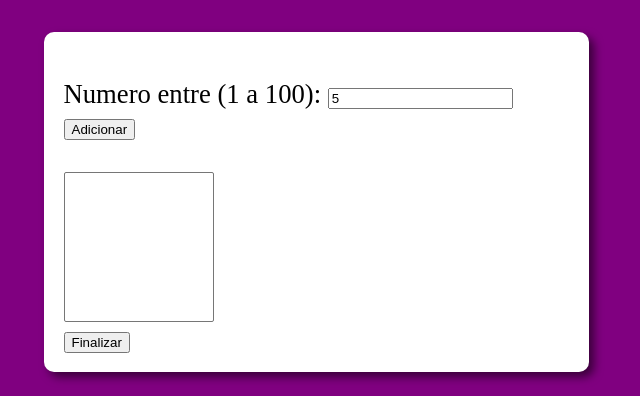
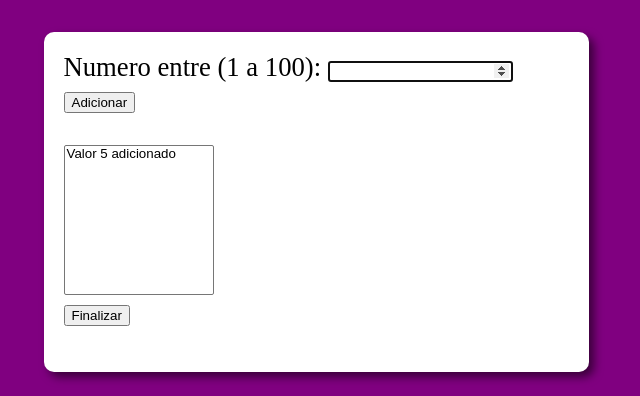
Before and after one commit to Doni-zete/Javascript-aula, a plain HTML site: page JAVASCRIPT/aula20exe/modelo.html in a window 1280 px wide. Both pictures are taken after typing "5" into the empty fields and a click on the button "Adicionar". Shown: the part 101-497 px from the top of the page, without its empty margins (324-964 px from the left). Drawn offline with Linux system fonts and the light colour scheme.

Commit message:
adicionar

```diff
--- a/JAVASCRIPT/aula20exe/modelo.html
+++ b/JAVASCRIPT/aula20exe/modelo.html
@@ -8,14 +8,13 @@
     <link rel="stylesheet" href="style.css">
 </head>
 
-<body onload="analisa()">
+<body >
     <header>
         <h1>Analisador de dados</h1>
     </header>
     <section>
 
-        <div id="analisa">
-            <p>
+        <div >
                 Numero entre (1 a 100):
                 <input type="number" name="txtana" id="txtana">
                 <input type="button" value="Adicionar" onclick="analisa()">
@@ -36,6 +35,7 @@
             Tudo nosso
         </p>
     </footer>
+    <script src="script.js"></script>
 </body>
 
 </html>
--- a/JAVASCRIPT/aula20exe/script.js
+++ b/JAVASCRIPT/aula20exe/script.js
@@ -0,0 +1,39 @@
+let num = document.querySelector('input#txtana')
+let lista = document.querySelector('select#flista')
+let res = document.querySelector('div#res')
+let valores = []
+
+function isNumero(n) {
+    if (Number(n) >= 1 && Number(n) <= 100) {
+        return true
+    } else {
+        return false
+    }
+}
+
+function inLista(n,l) {
+    if (l.indexOf(Number(n)) != -1) {
+        return true
+
+    } else {
+        return false
+    }
+
+
+}
+
+function analisa() {
+
+    if (isNumero(num.value) && !inLista(num.value, valores)) {
+        valores.push(Number(num.value))
+        let item = document.createElement('option')
+        item.text = `Valor ${num.value} adicionado`
+        lista.appendChild(item)
+    } else {
+        window.alert('Valor invalido ou ja encontrado na lista')
+    }
+    num.value = ''
+    num.focus()
+
+
+}
```
